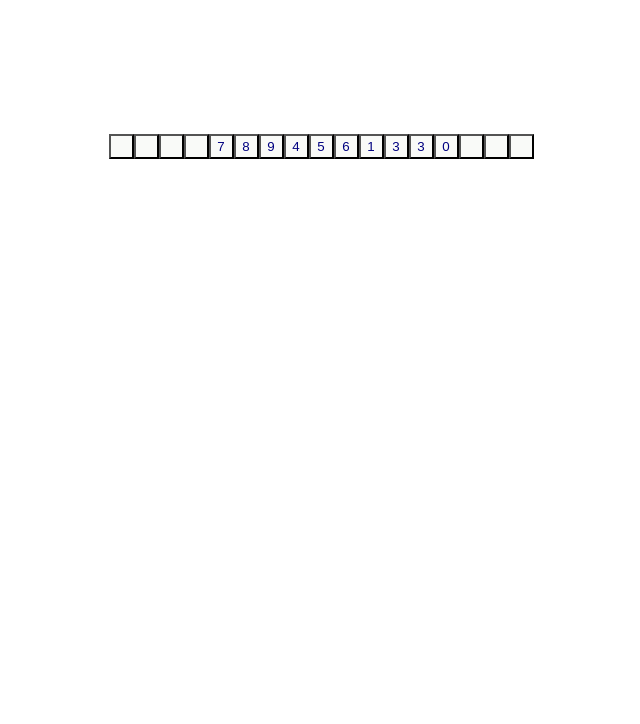
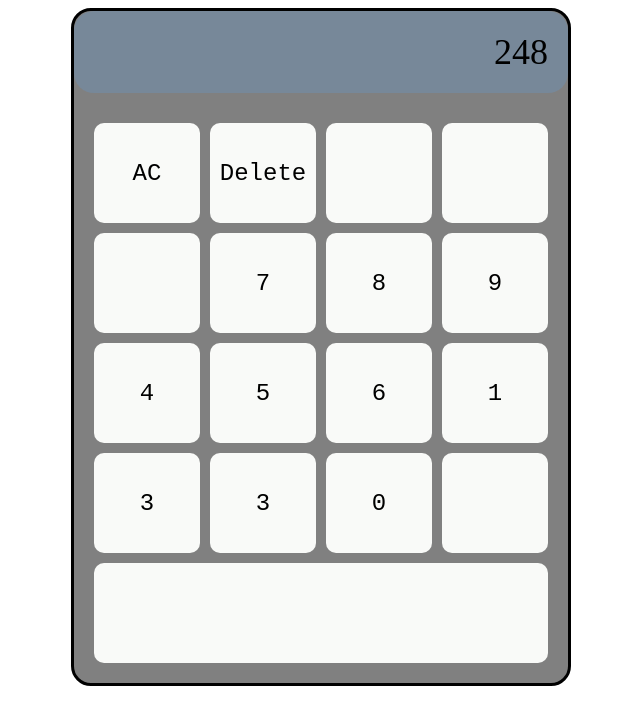
Before and after one commit to Agoth24/calculator, a plain HTML site: page index.html in a window 1280 px wide. Shown: the whole page, without its empty margins (319-959 px from the left). Drawn offline with Linux system fonts and the light colour scheme.

Commit message:
Little progress during lunch break
Worked on the css mainly but also a bit of the HTML.
Made the UI look a little better with boxing and rouding edges.

```diff
--- a/index.html
+++ b/index.html
@@ -9,9 +9,13 @@
 </head>
 <body>
     <div class="calc-container">
-        <div class="output"></div>
+        <div class="screen">
+            <div class="previous-output"></div>
+            <div class="current-output">248</div>
+        </div>
         <div class="button-container">
-            <button class="button"></button>
+            <button class="button">AC</button>
+            <button class="button">Delete</button>
             <button class="button"></button>
             <button class="button"></button>
             <button class="button"></button>
@@ -27,7 +31,6 @@
             <button class="button">0</button>
             <button class="button"></button>
             <button class="button"></button>
-            <button class="button"></button>
         </div>
     </div>
 </body>
--- a/style.css
+++ b/style.css
@@ -7,22 +7,54 @@ body {
     justify-content: center;
 }
 .calc-container {
+    background-color: grey;
     display: flex;
     flex-direction: column;
+    justify-content: center;
+    gap: 10px;
     margin: 10% 0%;
+    width: 500px;
+    height: max-content;
+    margin: auto;
+    border: 3px solid black;
+    border-radius: 20px;
 }
 
-.output {
+.screen {
     display: flex;
+    flex-direction: column;
+    height: max-content;
+    width: 100%;
+    align-items: end;
+    justify-content: end;
+    background-color:lightslategrey;
+    border-radius: inherit;
 }
 
+.current-output {
+    font-size: 36px;
+    padding: 20px 20px;
+}
 .button-container {
     display: flex;
+    flex-wrap: wrap;
+    border-radius: 20px;
+    justify-content: center;
+    gap: 10px;
+    width: 100%;
+    height: max-content;
+    padding: 20px;
 }
 
 .button {
-    width: 25px;
-    height: 25px;
+    width: 100px;
+    height: 100px;
+    flex: auto;
     background-color: #f9faf8;
     color: navy;
+    border-style: none;
+    border-radius: 10px;
+    font-family: 'Courier New', Courier, monospace;
+    color: black;
+    font-size: 24px;
 }
```
